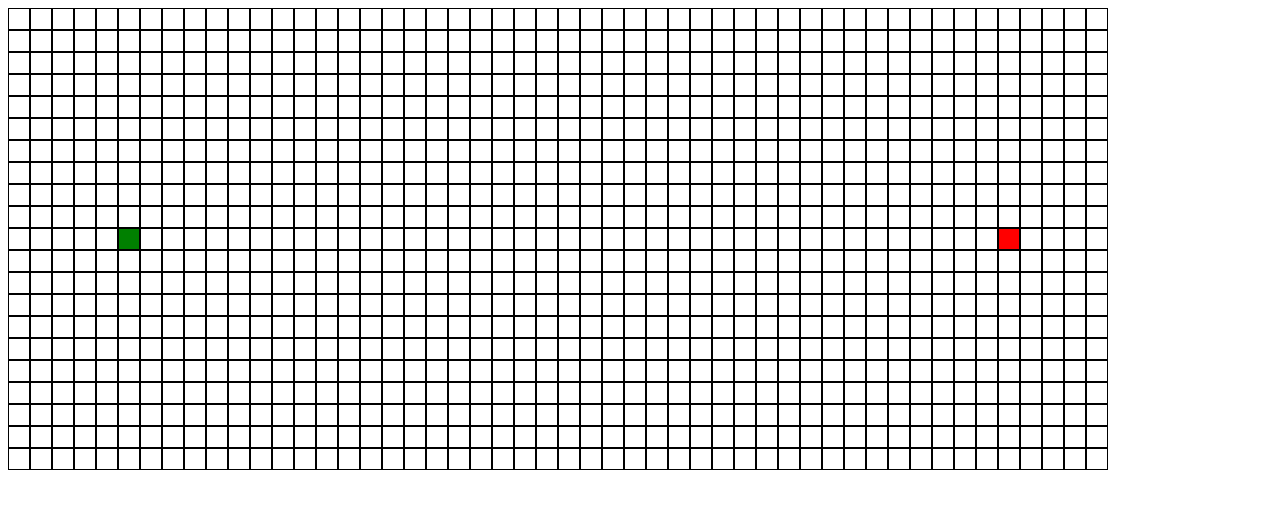
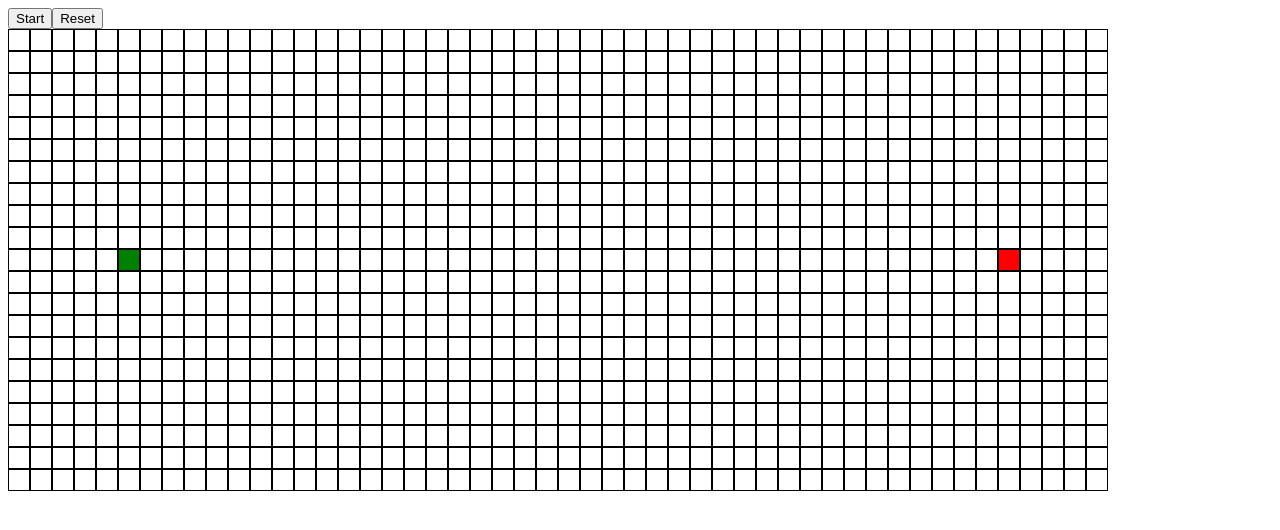
Before and after one commit to IbrahimARahman/PathFinder, a React (Vite) app: page / in a window 1280 px wide. Shown: the top 530 px of the page. Built offline with nearby package versions, Linux system fonts and the light colour scheme.

Commit message:
added start and reset button

```diff
--- a/src/App.tsx
+++ b/src/App.tsx
@@ -1,9 +1,26 @@
-//import { useState } from "react";
+import { useState } from "react";
 import Grid from "./Grid";
 import "./App.css";
+import { Fragment } from "react";
 
 function App() {
-  return <Grid className="grid"></Grid>;
+  const [isStarted, setIsStarted] = useState(false);
+
+  const handleStartClick = () => {
+    setIsStarted(true);
+  };
+
+  const handleResetClick = () => {
+    window.location.reload();
+  };
+
+  return (
+    <Fragment>
+      <button onClick={handleStartClick}>Start</button>
+      <button onClick={handleResetClick}>Reset</button>
+      <Grid className="grid" isStarted={isStarted}></Grid>
+    </Fragment>
+  );
 }
 
 export default App;
--- a/src/Grid.tsx
+++ b/src/Grid.tsx
@@ -1,5 +1,4 @@
-import { useState } from "react";
-import { useEffect } from "react";
+import { useState, useEffect, useImperativeHandle } from "react";
 import "./Grid.css";
 
 const GRID_ROW_LENGTH = 50;
@@ -47,9 +46,10 @@ const Cell = ({ cellT, isPath, onClick }: CellProps) => {
 
 interface GridProps {
   className: string;
+  isStarted: boolean;
 }
 
-const Grid = ({ className }: GridProps) => {
+const Grid = ({ className, isStarted }: GridProps) => {
   const [grid, setGrid] = useState(() => {
     const newGrid = Array.from({ length: GRID_COL_LENGTH }, () =>
       Array.from({ length: GRID_ROW_LENGTH }, () => 0)
```
